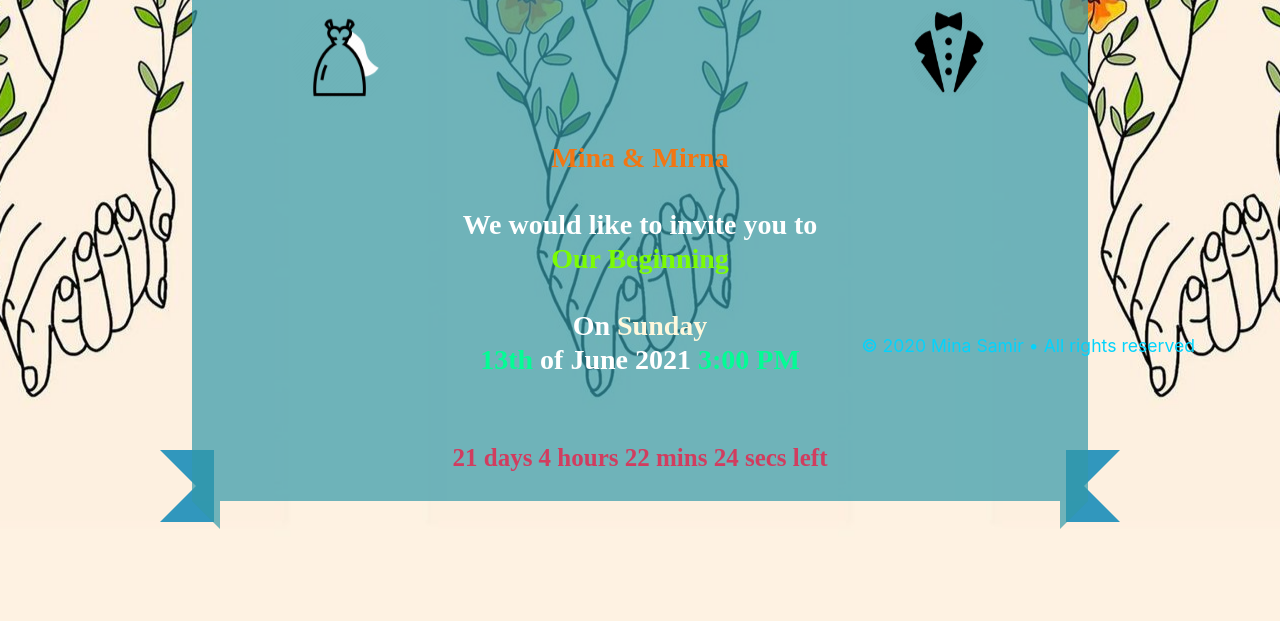
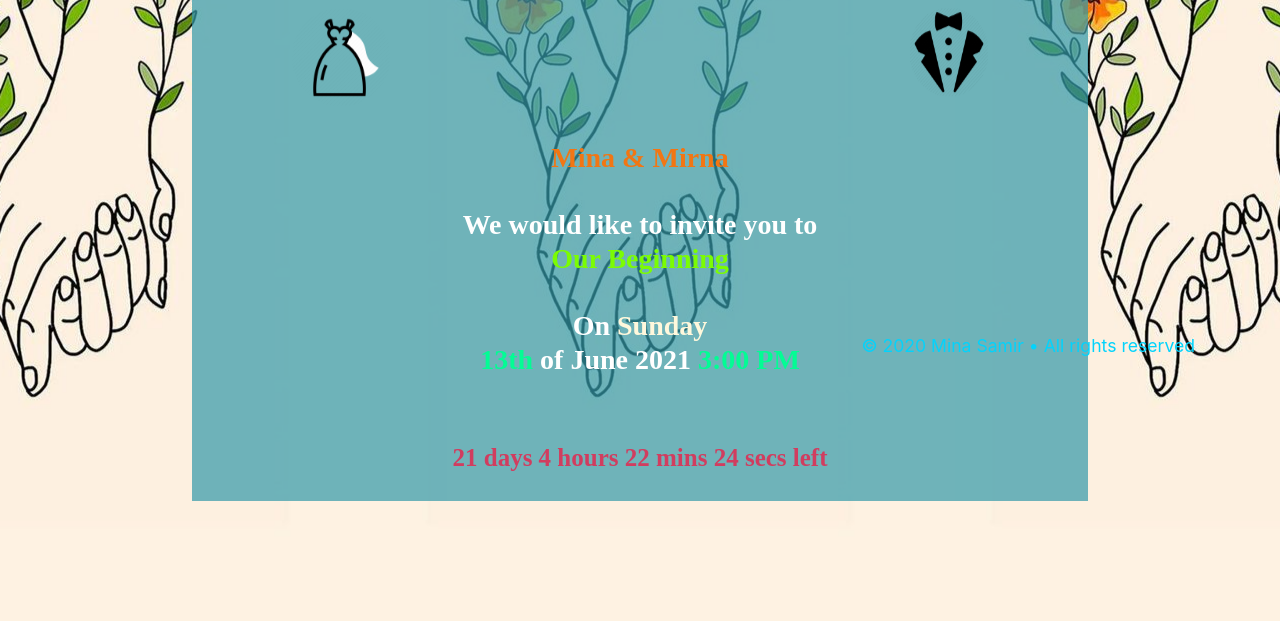
Before and after one commit to MinaSamirSamaan1/Wed, a PHP site: page /index.php in a window 1280 px wide. Shown: the part 435-1056 px from the top of the page. Run offline with PHP 8.4, Linux system fonts and the light colour scheme; some web fonts are replaced.

Commit message:
Update ribbon.css

```diff
--- a/ribbon.css
+++ b/ribbon.css
@@ -12,36 +12,7 @@
  padding: 1em 1em; /* Adjust to suit */
  margin: 8em auto 10em; /* Based on 24px vertical rhythm. 48px bottom margin - normally 24 but the ribbon 'graphics' take up 24px themselves so we double it. */
 }
-.ribbon:before, .ribbon:after {
- content: "";
- position: absolute;
- display: block;
- bottom: -1.75em;
- border: 3em solid #3197bd;
- z-index: -1;
-}
-.ribbon:before {
- left: -2.7em;
- border-right-width: 1.5em;
- border-left-color: transparent;
-}
-.ribbon:after {
- right: -2.7em;
- border-left-width: 1.5em;
- border-right-color: transparent;
-}
-.ribbon .ribbon-content:before, .ribbon .ribbon-content:after {
- content: "";
- position: absolute;
- display: block;
- border-style: solid;
- border-color: rgba(50, 153, 168, 0.7) transparent transparent transparent;
- bottom: -1em;
-}
-.ribbon .ribbon-content:before {
- left: 0;
- border-width: 1em 0 0 1em;
-}
+
 .ribbon-content{
    font-family: 'Sofia';font-size: 28px;
 }
```
